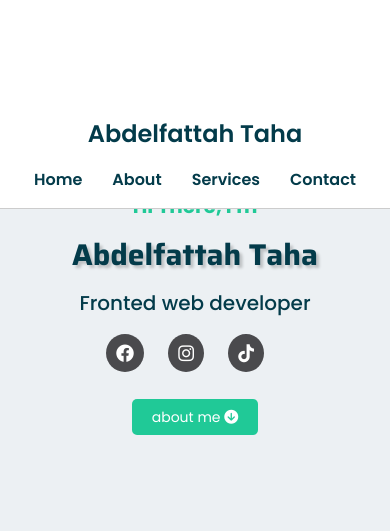
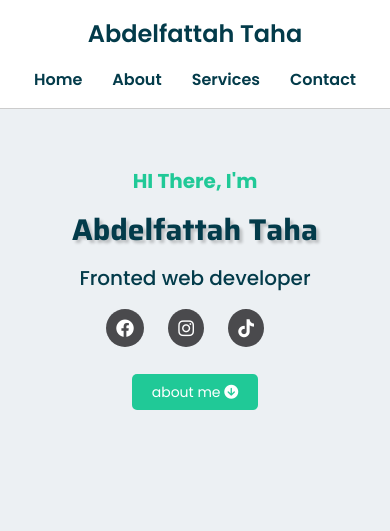
Before and after one commit to Mahmoud-Allaa/Abdelfattah-portfolio, a plain HTML site: page index.html in a window 390 px wide. Shown: the top 531 px of the page. Drawn offline with Linux system fonts and the light colour scheme.

Commit message:
Update style.css

```diff
--- a/style.css
+++ b/style.css
@@ -317,7 +317,10 @@ header .header-content img {
     header .header-content {
         grid-template-columns: 1fr;
         text-align: center;
-        margin-top: 100px
+    }
+
+    #content-text-text {
+        margin-top: 100px;
     }
 
     header .header-content img {
```
